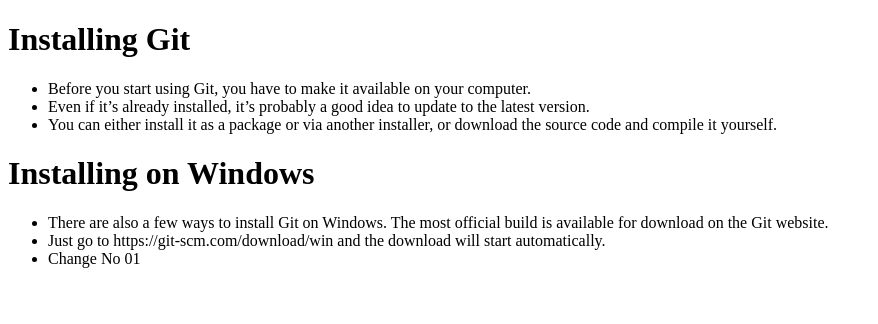
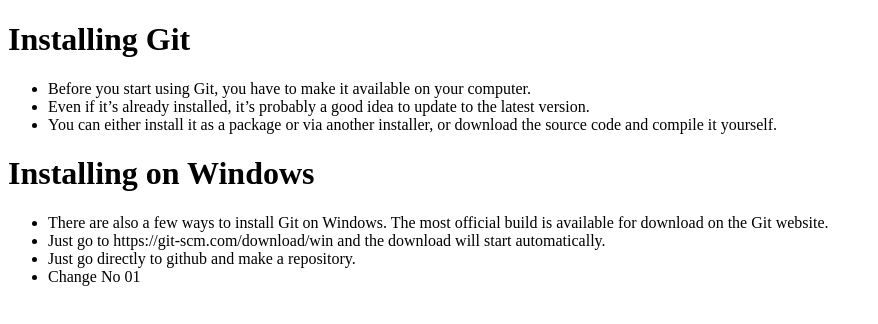
Before and after one commit to Joabraham07/BOLTON, a plain HTML site: page Installations.htm in a window 1280 px wide. Shown: the whole page, without its empty margins (0-878 px from the left). Drawn offline with Linux system fonts and the light colour scheme.

Commit message:
changes have been made

```diff
--- a/Installations.htm
+++ b/Installations.htm
@@ -14,6 +14,7 @@
 <ul>
 <li>There are also a few ways to install Git on Windows. The most official build is available for download on the Git website.</li>
 <li>Just go to https://git-scm.com/download/win and the download will start automatically. </li>
+<li>Just go directly to github and make a repository.</li>
 
 <li>Change No 01</li>
 </ul>
```
